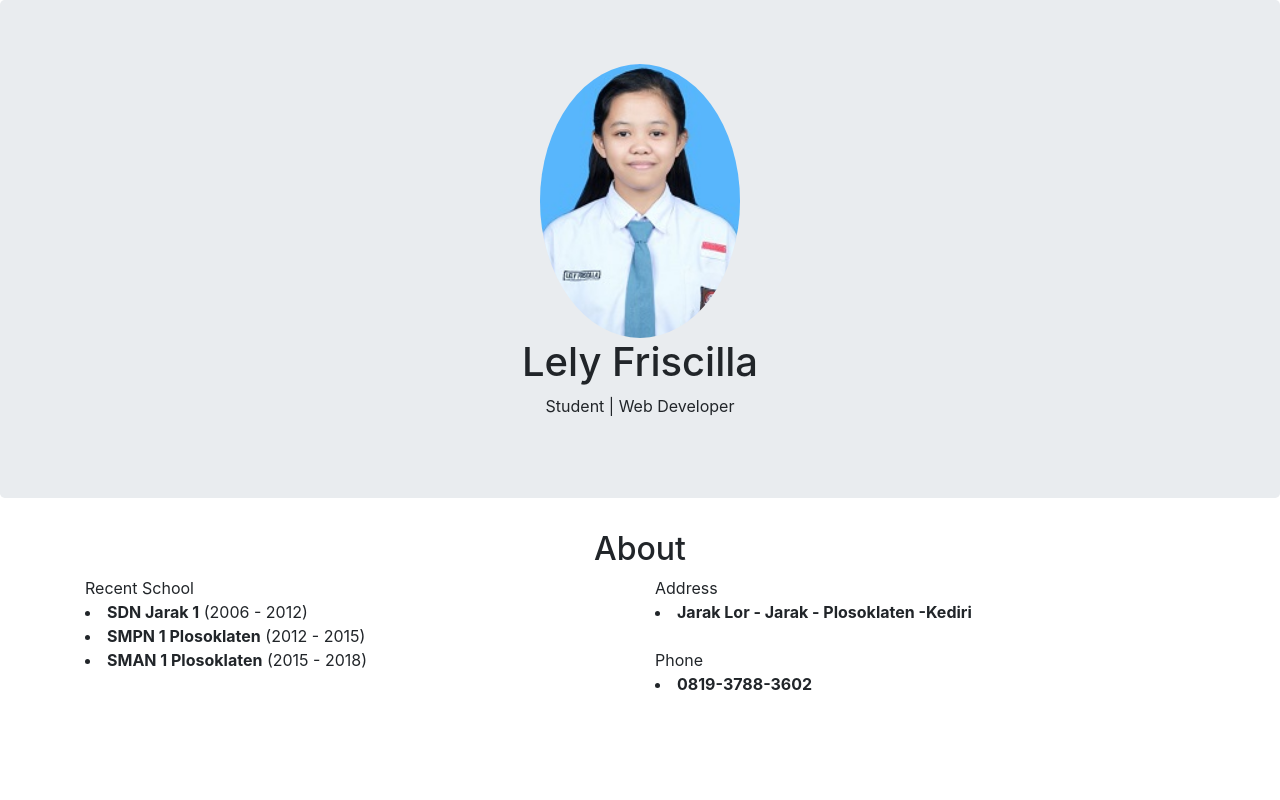
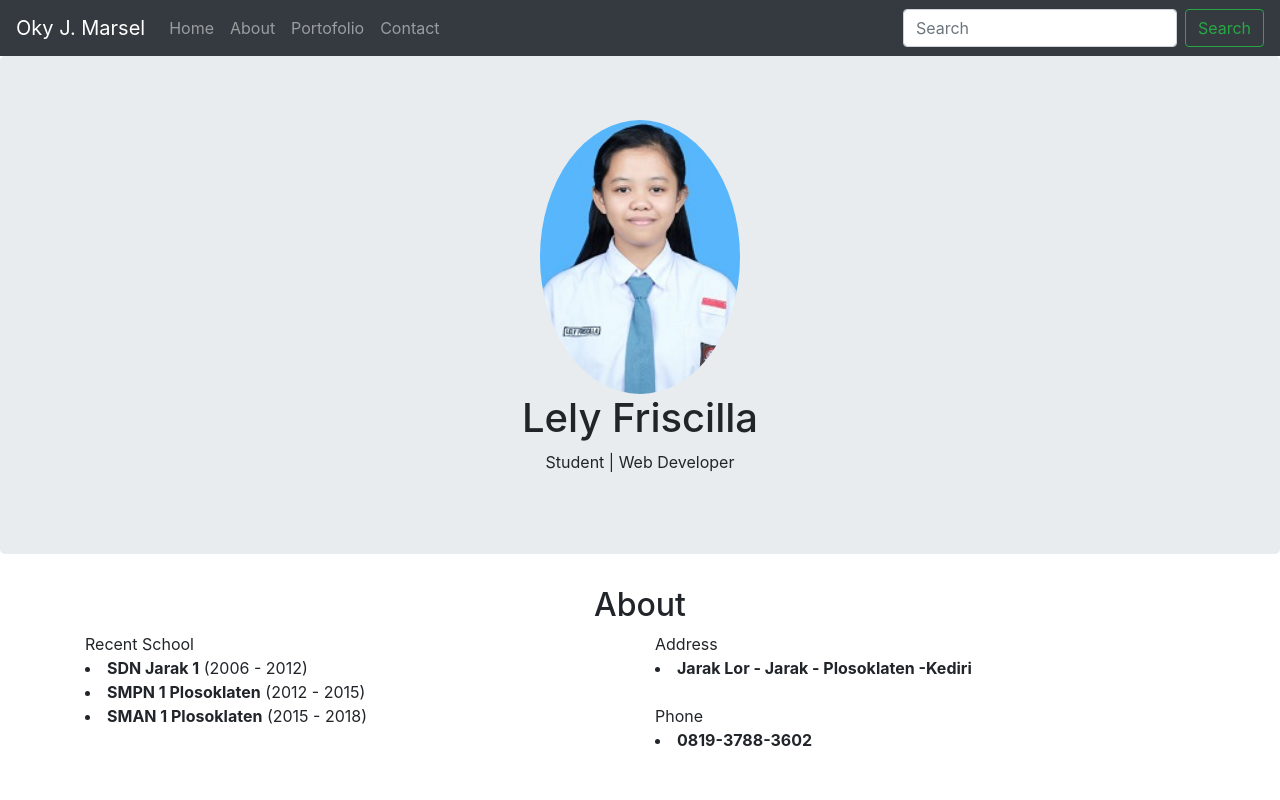
Before and after one commit to lelyfriscilla10/lelyfriscilla.github.io, a plain HTML site: page index.html in a window 1280 px wide. Shown: the top 800 px of the page. Drawn offline with Linux system fonts and the light colour scheme.

Commit message:
Update index.html

```diff
--- a/index.html
+++ b/index.html
@@ -6,6 +6,34 @@
     <title>Hello World</title>
 </head>
 <body>
+    <!-- awal navbar -->
+<nav class="navbar navbar-expand-lg navbar-dark bg-dark">
+  <a class="navbar-brand" href="#">Oky J. Marsel</a>
+  <button class="navbar-toggler" type="button" data-toggle="collapse" data-target="#navbarSupportedContent" aria-controls="navbarSupportedContent" aria-expanded="false" aria-label="Toggle navigation">
+      <span class="navbar-toggler-icon"></span>
+  </button>
+  <div class="collapse navbar-collapse" id="navbarSupportedContent">
+      <ul class="navbar-nav mr-auto">
+          <li class="nav-item">
+              <a class="nav-link" href="#">Home</a>
+          </li>
+          <li class="nav-item">
+              <a class="nav-link" href="#about">About</a>
+          </li>
+          <li class="nav-item">
+                  <a class="nav-link" href="#portofolio">Portofolio</a>
+          </li>
+          <li class="nav-item">
+                  <a class="nav-link" href="#contact">Contact</a>
+          </li>
+      </ul>
+      <form class="form-inline my-2 my-lg-0">
+          <input class="form-control mr-sm-2" type="search" placeholder="Search" aria-label="Search">
+          <button class="btn btn-outline-success my-2 my-sm-0" type="submit">Search</button>
+      </form>
+  </div>
+</nav>
+<!-- akhir navbar -->
     <div class="jumbotron text-center">
         <img src="img/profil.jpg" class= "rounded-circle" >
         <h1>Lely Friscilla</h1>
```
